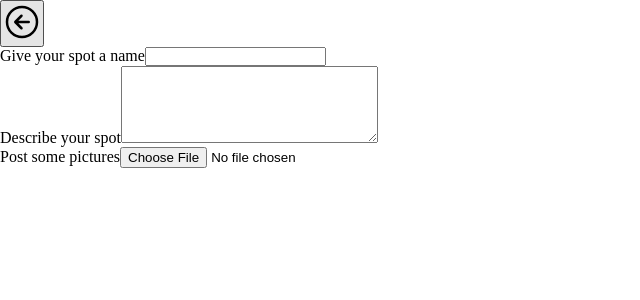
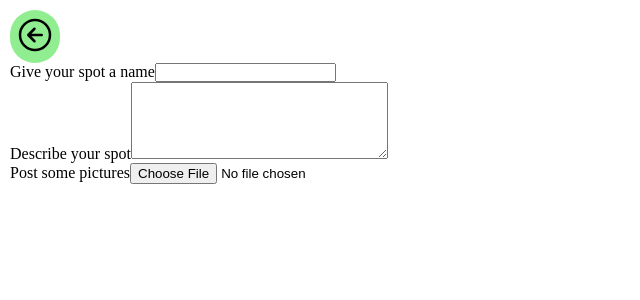
Before and after one commit to amacsha/Free-Train, a React (Vite) app in the folder client/: page /newSpot in a window 1280 px wide. Shown: the top 300 px of the page, without its empty margins (0-640 px from the left). Built offline with nearby package versions, Linux system fonts and the light colour scheme.

Commit message:
addedsome style changes

```diff
--- a/client/src/App.css
+++ b/client/src/App.css
@@ -3,9 +3,6 @@
   width: 100vw;
 }
 
-.dashboard{
-  height: 100%;
-}
 
 #map-screen {
   width: 100%;
@@ -22,9 +19,26 @@
   gap: 40px;
 }
 
+#new-spot-form{
+  height: 100%;
+  width: 100%;
+  padding: 10px;
+}
+
 .add-spot-button {
   border: none;
   border-radius: 5px;
   padding: 8px;
   background-color: greenyellow;
 }
+
+.back-button{
+  background-color: lightgreen;
+  border-radius: 40px;
+  padding: 5px;
+  border: none;
+}
+
+.dashboard{
+  height: 100%;
+}
```
